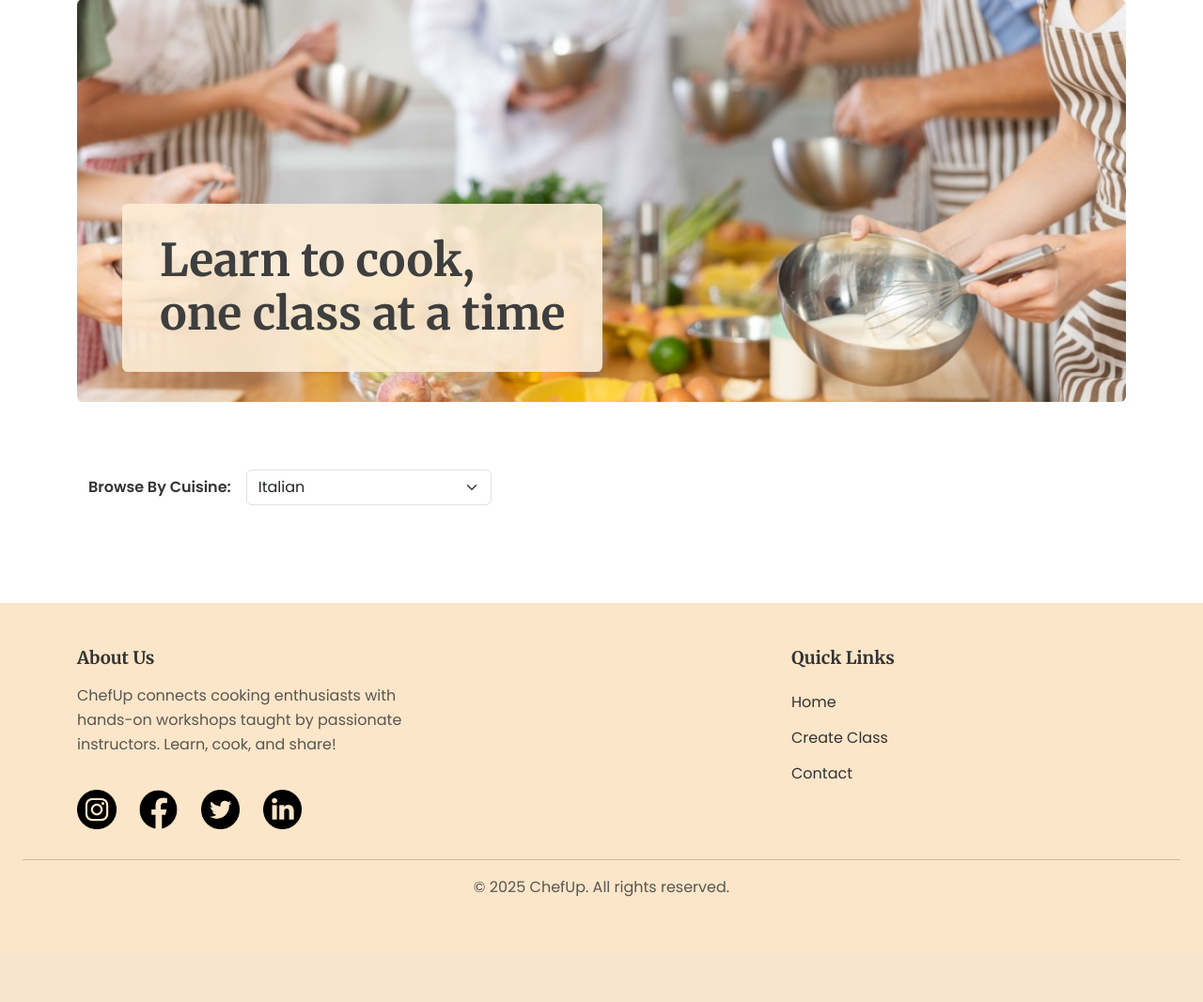
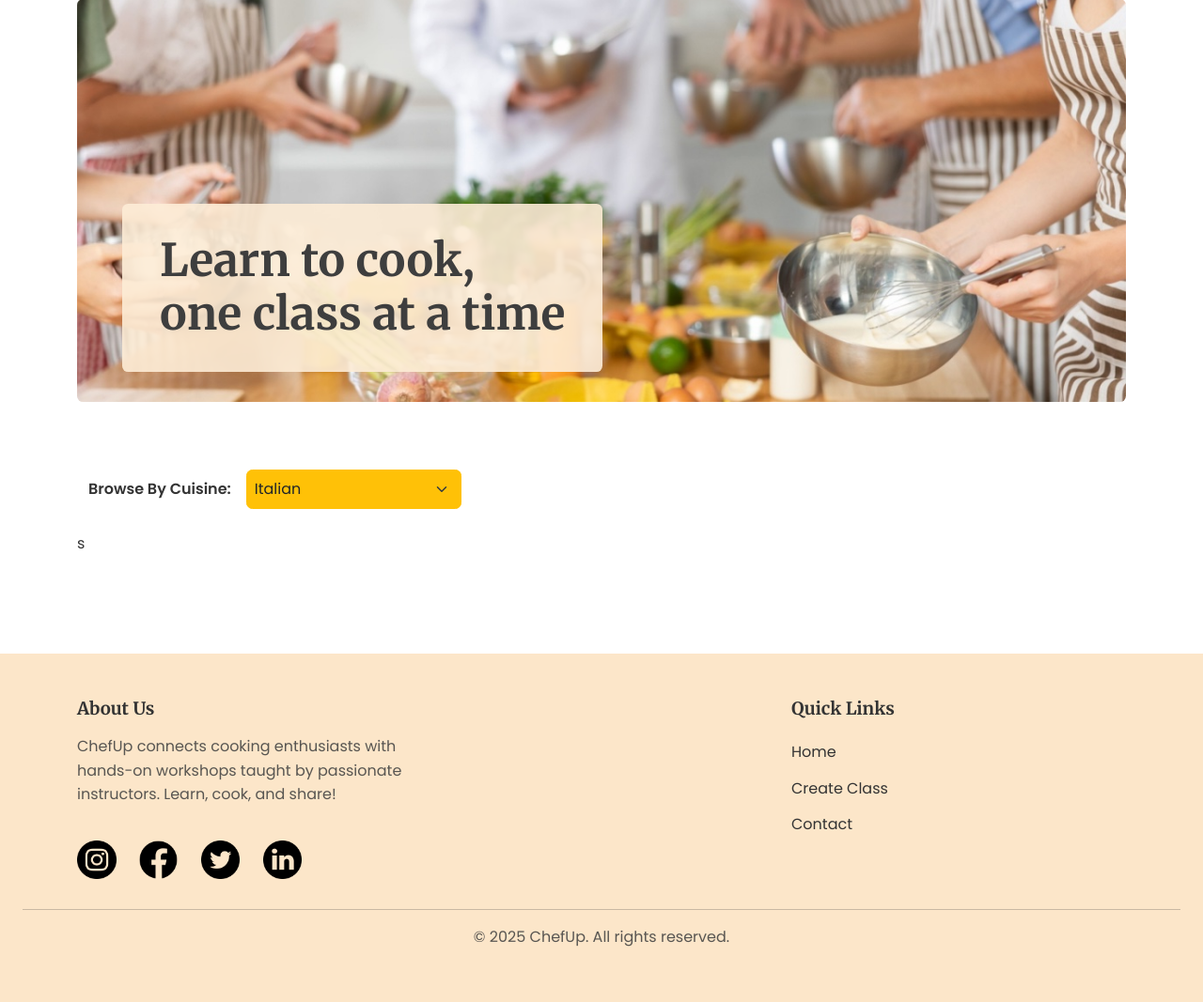
Before and after one commit to anhduongnguyen/a3_group17, a Flask app: page / in a window 1280 px wide. Shown: the part 158-1225 px from the top of the page at 94% size. Before the commit the page ends 1113 px from the top, so only its background shows below. Run offline with Flask 3, Linux system fonts and the light colour scheme; data that the repository does not hold is empty; some libraries are stand-ins or nearby versions.

Commit message:
fixed up styling for dropdown

```diff
--- a/ChefUp/static/style/style.css
+++ b/ChefUp/static/style/style.css
@@ -480,3 +480,13 @@ footer small {
   margin-top: 2rem;
   margin-bottom: -1rem;
 }
+
+.dropdown-warning {
+  background-color: #ffc107;
+  color: #212529;
+  border: 1px solid #ffc107;
+  border-radius: 0.4rem;
+  padding: 0.5rem;
+  font-size: 1rem;
+  width: 170%;
+}
--- a/ChefUp/templates/index.html
+++ b/ChefUp/templates/index.html
@@ -39,15 +39,15 @@
         <div class="col-auto">
           <label for="options" class="col-form-label"><strong>Browse By Cuisine:</strong></label>
         </div>
-        <div class="col-auto w-25">
-          <select name="options" id="options" class="form-select">
+        <div class="col-auto">
+          <select name="options" id="options" class="form-select dropdown-warning">
             {% for option in options %}
               <option value="{{ option }}" {% if option == selected_option %}selected{% endif %}>{{ option }}</option>
             {% endfor %}
           </select>
         </div>
       </form>
-    </div>
+    </div>s
     {% if selected_option %}
       <p>
         Showing events for "<strong>{{ selected_option }}</strong>" cuisine.
```
